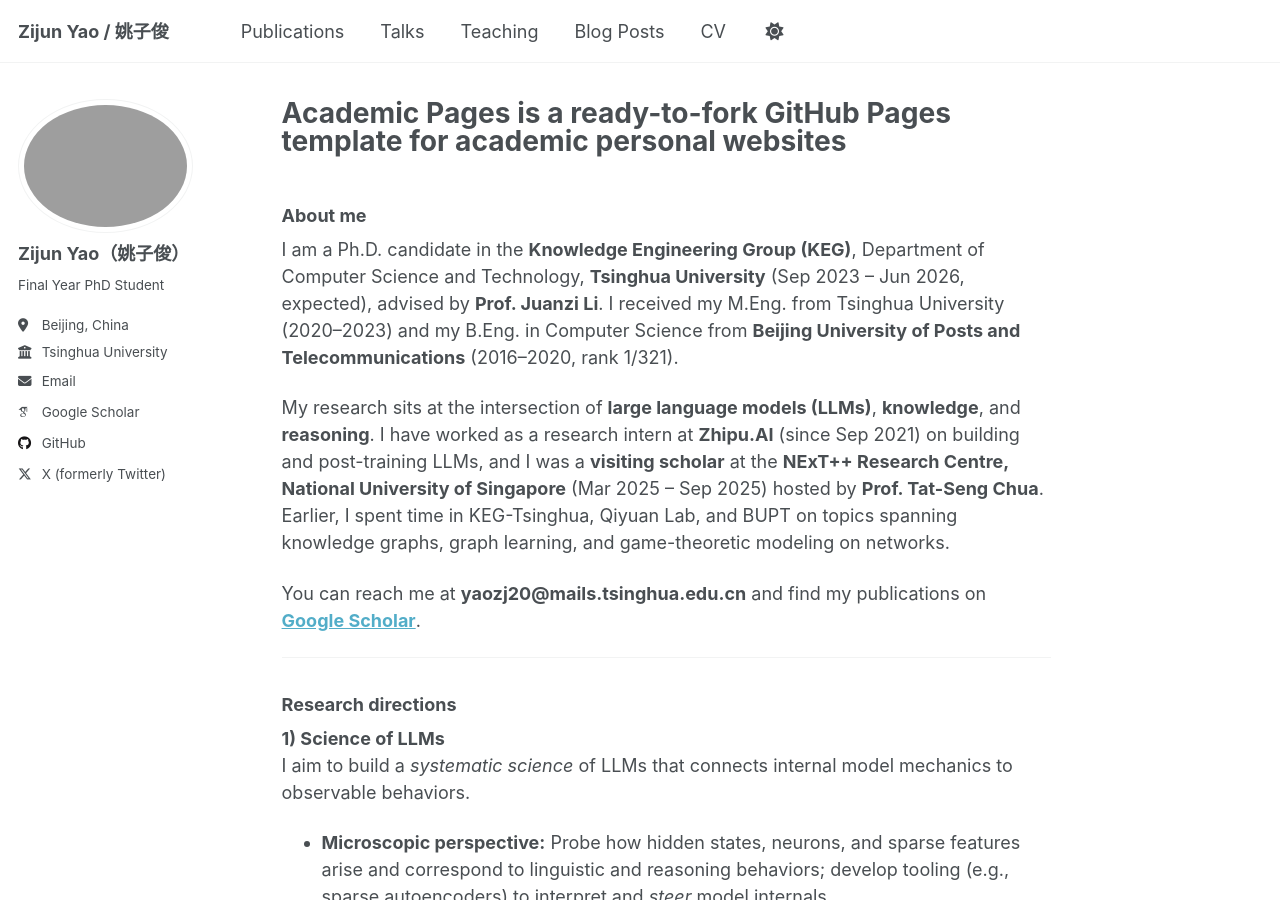
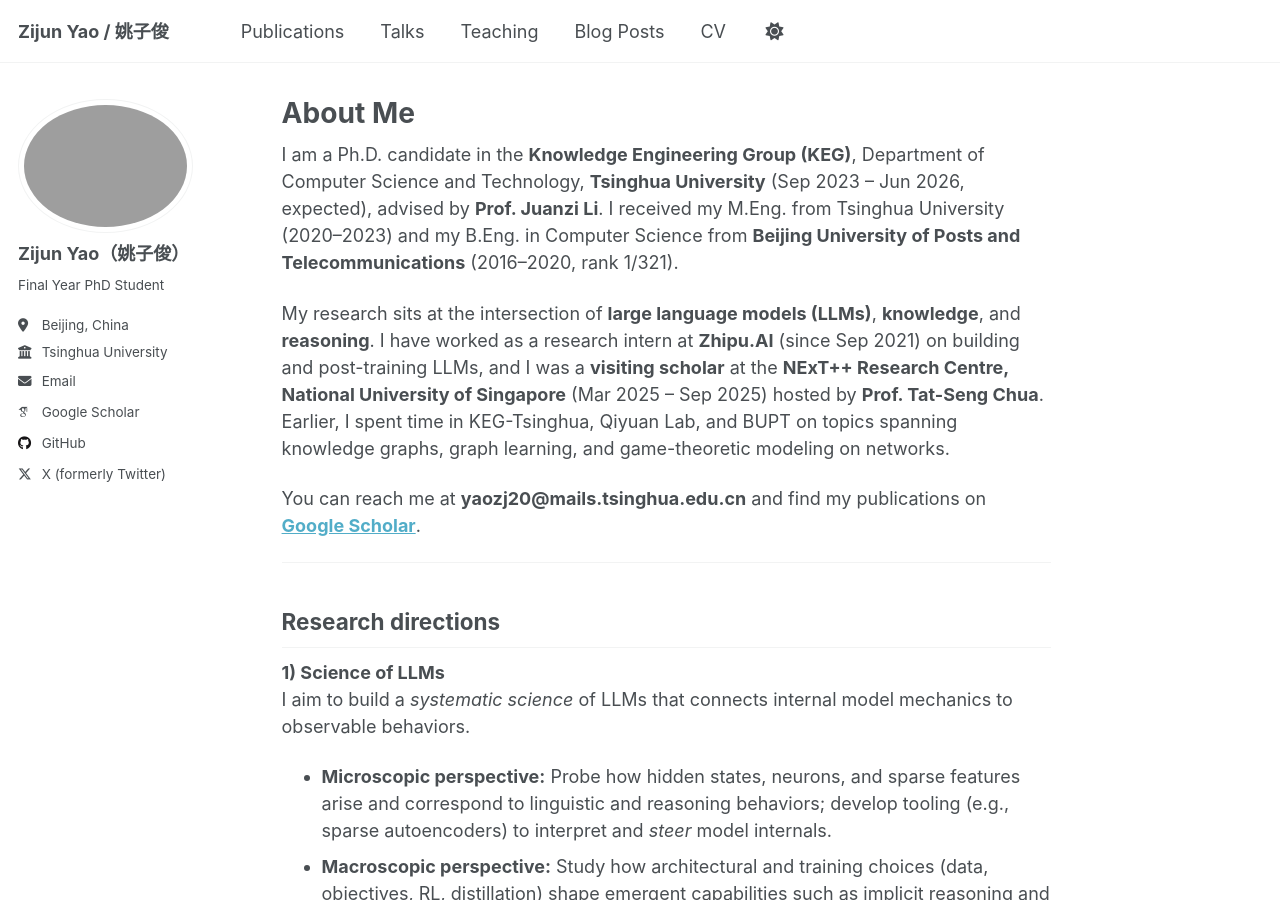
Before and after one commit to Zijun-Yao/Zijun-Yao.github.io, a Jekyll site: the page built from _pages/about.md, in a window 1280 px wide and 900 px high. Built offline with Jekyll 4.4.1, drawn with Linux system fonts in a browser that asks for light colours; some web fonts are replaced; a script that is not in the unit is left out.

Commit message:
remove guide

```diff
--- a/_pages/about.md
+++ b/_pages/about.md
@@ -1,14 +1,12 @@
 ---
 permalink: /
-title: "Academic Pages is a ready-to-fork GitHub Pages template for academic personal websites"
+title: "About Me"
 author_profile: true
 redirect_from:
   - /about/
   - /about.html
 ---
 
-
-### About me
 
 I am a Ph.D. candidate in the **Knowledge Engineering Group (KEG)**, Department of Computer Science and Technology, **Tsinghua University** (Sep 2023 – Jun 2026, expected), advised by **Prof. Juanzi Li**. I received my M.Eng. from Tsinghua University (2020–2023) and my B.Eng. in Computer Science from **Beijing University of Posts and Telecommunications** (2016–2020, rank 1/321).
 
@@ -18,7 +16,7 @@ You can reach me at **yaozj20@mails.tsinghua.edu.cn** and find my publications o
 
 ---
 
-### Research directions
+## Research directions
 
 **1) Science of LLMs**
 I aim to build a *systematic science* of LLMs that connects internal model mechanics to observable behaviors.
```
